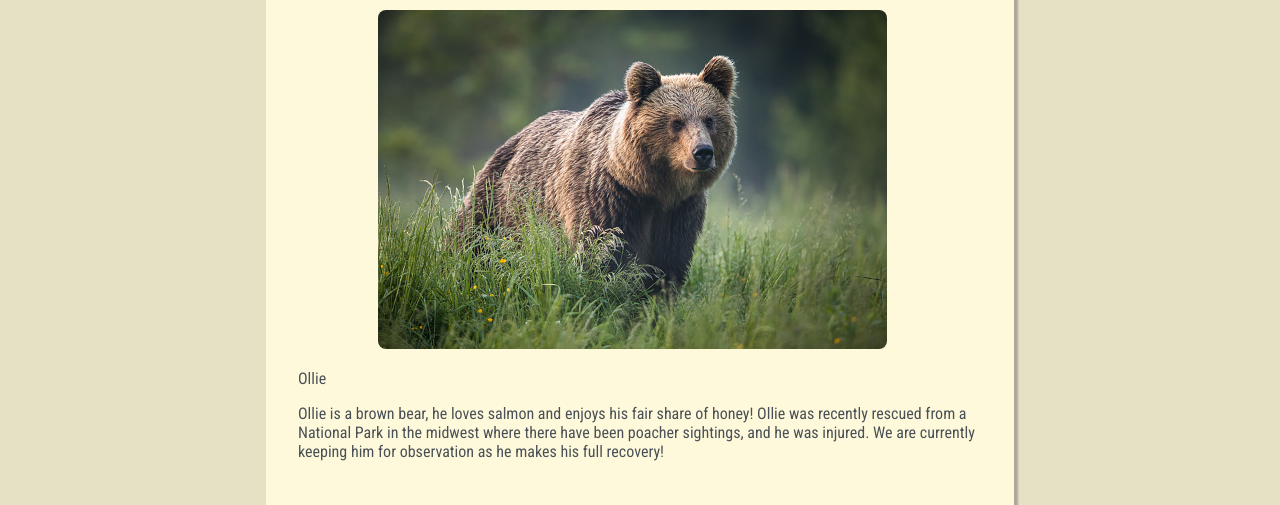
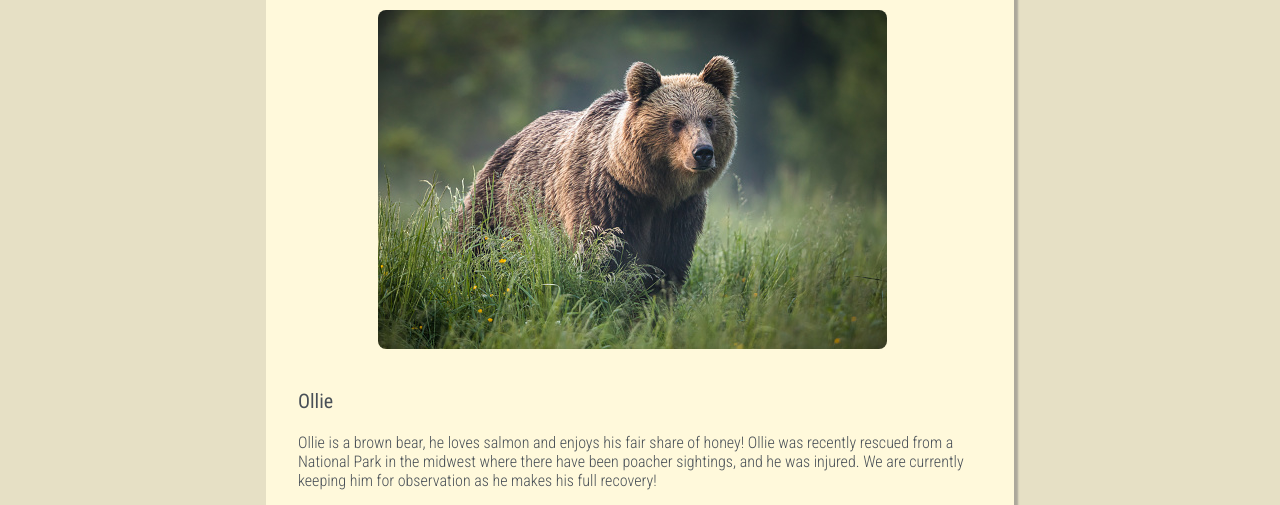
Before and after one commit to Mychael-FEWD/The-Zoo-Problem, a plain HTML site: page index.html in a window 1280 px wide. Shown: the part 408-913 px from the top of the page. Drawn offline with Linux system fonts and the light colour scheme.

Commit message:
Changes to CSS stylesheet to adjust name font size and bottom margin of imgs

```diff
--- a/style.css
+++ b/style.css
@@ -130,8 +130,17 @@ a:hover {
 
 .bears-list img {
   margin-left: 5em;
+  margin-bottom: 1em;
 }
 
 .bears-link {
   padding: 1em 2em;
 }
+
+.animal-description {
+  font-weight: 300;
+}
+
+.animal-name {
+  font-size: 20px;
+}
```
